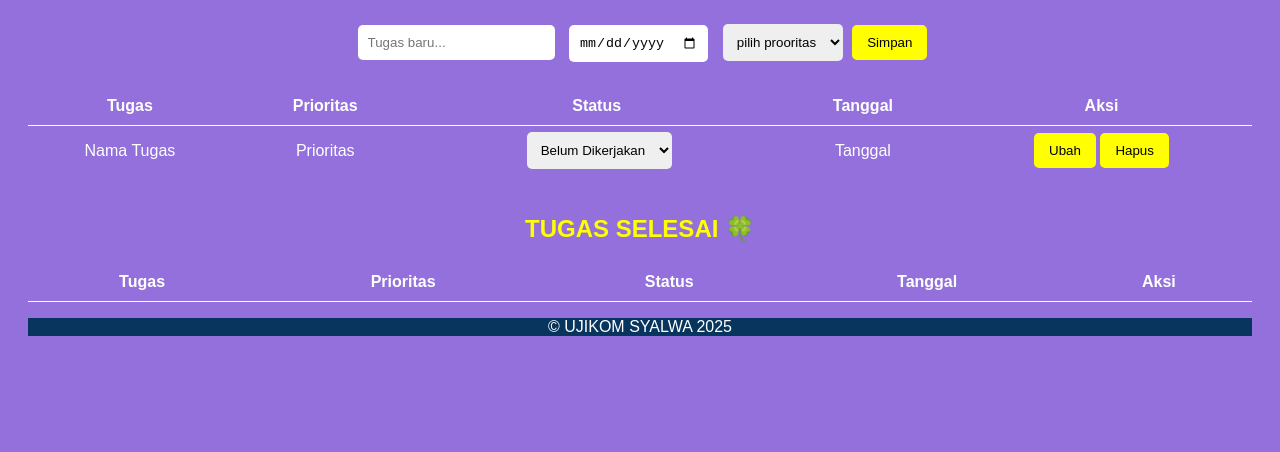
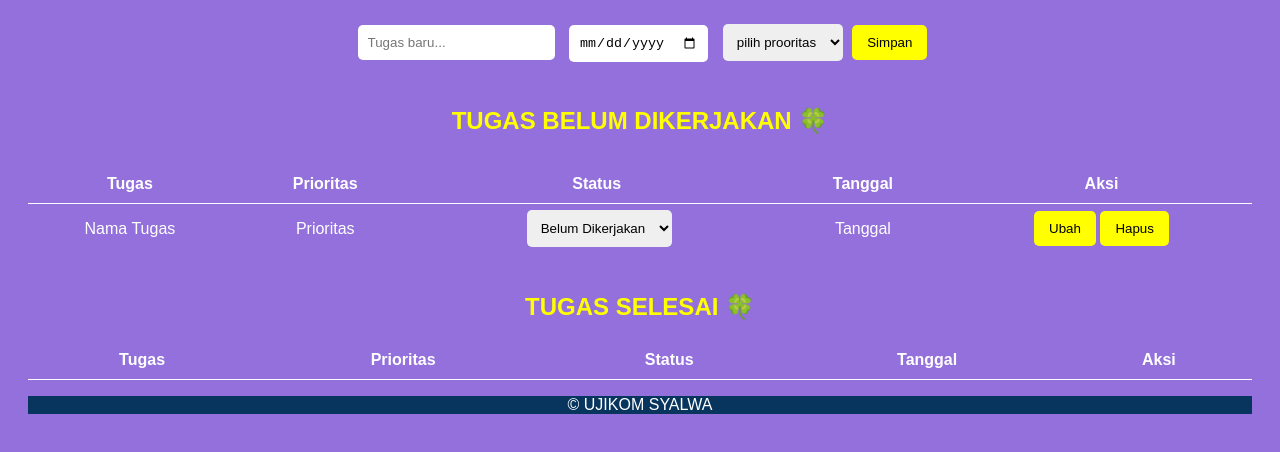
Before and after one commit to awaa16/Ujikom2025, a plain HTML site: page index.html in a window 1280 px wide. Shown: the part 90-542 px from the top of the page. Drawn offline with nearby package versions, Linux system fonts and the light colour scheme; no server answers.

Commit message:
update h2 TUGAS YANG BELUM DI KERJAKAN

```diff
--- a/index.html
+++ b/index.html
@@ -75,6 +75,12 @@
   <button type="submit" class="btn btn-primary" id="tambah">Simpan</button>
 
   <table id="taskList" style="width: 100%; margin-top: 20px; border-collapse: collapse;">
+
+      <h2 style="color: yellow; margin-top: 40px;">TUGAS BELUM DIKERJAKAN 🍀</h2>
+
+
+
+  <table id="completedList" style="width: 100%; margin-top: 10px; border-collapse: collapse;">
 
     <thead>
       <tr>
@@ -289,7 +295,7 @@
     </div>
     <!-- Grid container -->
     <div class="text-center p-3" style="background-color: rgba(0, 0, 0, 0.2);">
-      © UJIKOM SYALWA 2025
+      © UJIKOM SYALWA
     </div>
     <!-- Copyright -->
   </footer>
```
Also changed, not shown: ubah.html (+0 -6 lines), main.js (line endings or trailing spaces).
